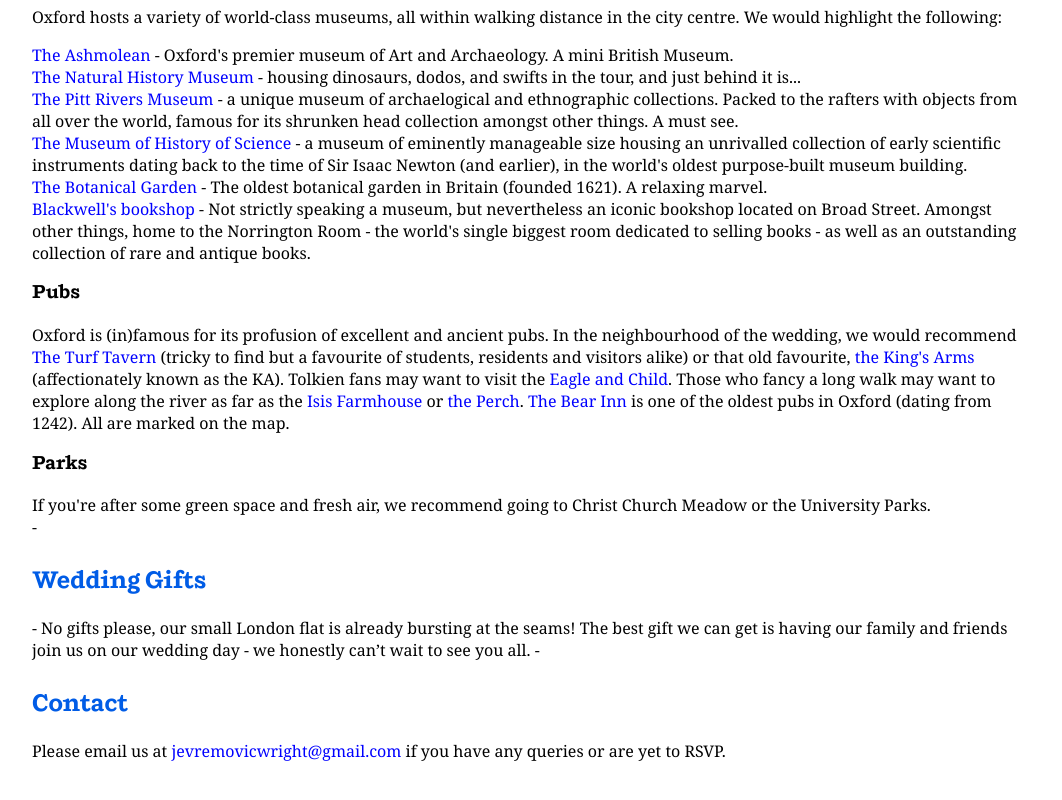
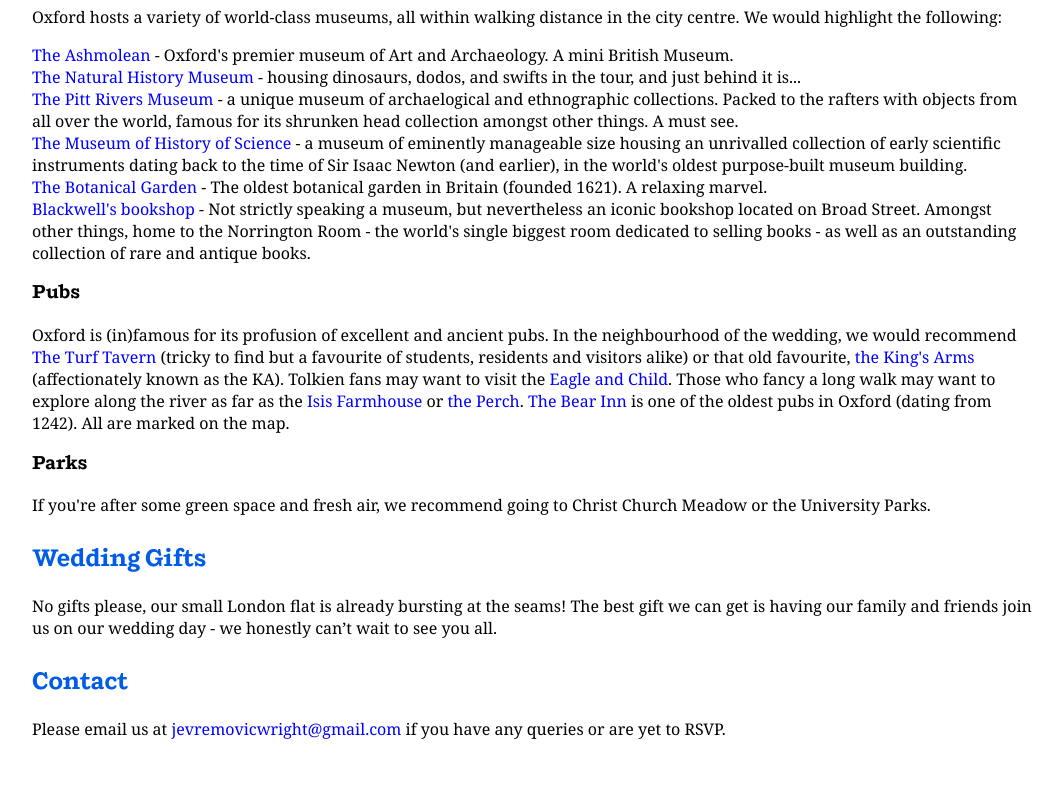
Before and after one commit to hannahivan/hannahivan.github.io, a plain HTML site: page index.html in a window 1280 px wide. Shown: the part 3195-3995 px from the top of the page, without its empty margins (108-1170 px from the left). Drawn offline with Linux system fonts and the light colour scheme.

Commit message:
Update index.html

```diff
--- a/index.html
+++ b/index.html
@@ -151,9 +151,9 @@
       </section>
 
       <section>
- -        <h2>Wedding Gifts</h2>
- -        No gifts please, our small London flat is already bursting at the seams! The best gift we can get is having our family and friends join us on our wedding day - we honestly can’t wait to see you all.
- -      </section>
+         <h2>Wedding Gifts</h2>
+        No gifts please, our small London flat is already bursting at the seams! The best gift we can get is having our family and friends join us on our wedding day - we honestly can’t wait to see you all.
+      </section>
 
       <section>
         <h2>Contact</h2>
```
